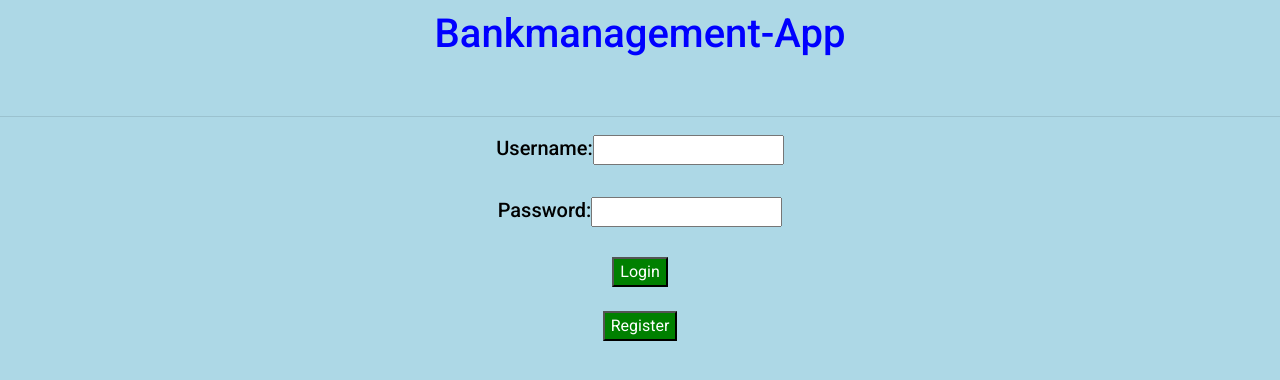
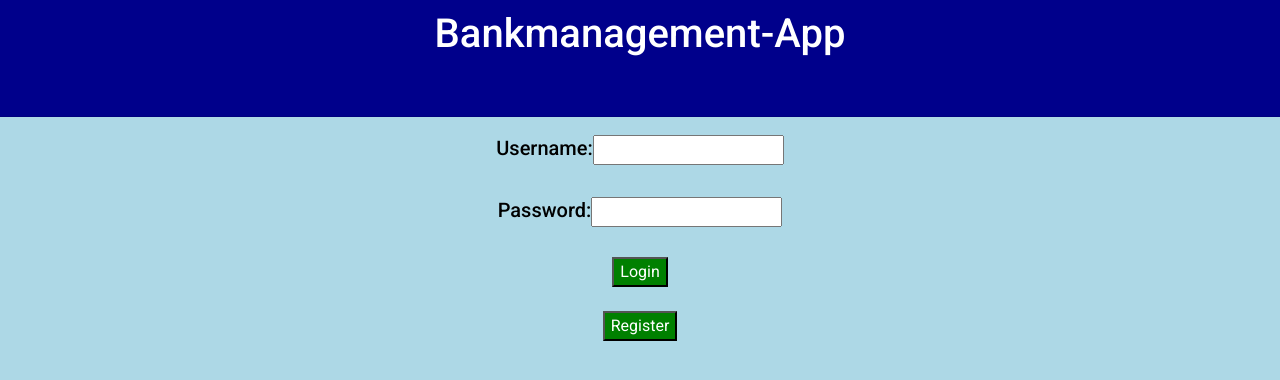
Before and after one commit to sanando1111/bankmanagement, an Angular app in the folder bankmanagement-app/: page /login in a window 1280 px wide. Shown: the top 380 px of the page. Built offline with nearby package versions, Linux system fonts and the light colour scheme.

Commit message:
adding header style

```diff
--- a/bankmanagement-app/src/app/app.component.css
+++ b/bankmanagement-app/src/app/app.component.css
@@ -1,8 +1,11 @@
 h1{
-    color:blue;
+    color:white;
     text-align: center;
     padding: 10px;
 }
 .app_style{
     background-color: lightblue;
 }
+.header_style{
+    background-color: darkblue;
+}
--- a/bankmanagement-app/src/app/app.component.html
+++ b/bankmanagement-app/src/app/app.component.html
@@ -1,8 +1,10 @@
 <!-- <app-applyloan></app-applyloan> -->
-<div class="app_style">
+<div class="header_style">
 <h1>{{title}} </h1>
 <br/>
 <hr/>
+</div>
+<div class="app_style">
  <div>
     <router-outlet></router-outlet>
  </div>
--- a/bankmanagement-app/src/styles.css
+++ b/bankmanagement-app/src/styles.css
@@ -1,9 +1,11 @@
 /* You can add global styles to this file, and also import other style files */
 
-html, body { height: 100%; }
+html,
+
+body { height: 100%; }
 body { margin: 0;
     font-family: Roboto, "Helvetica Neue", sans-serif;
-    background-color: lightblue;
+     background-color: lightblue;
 }
 button{
     background-color: green;
```
